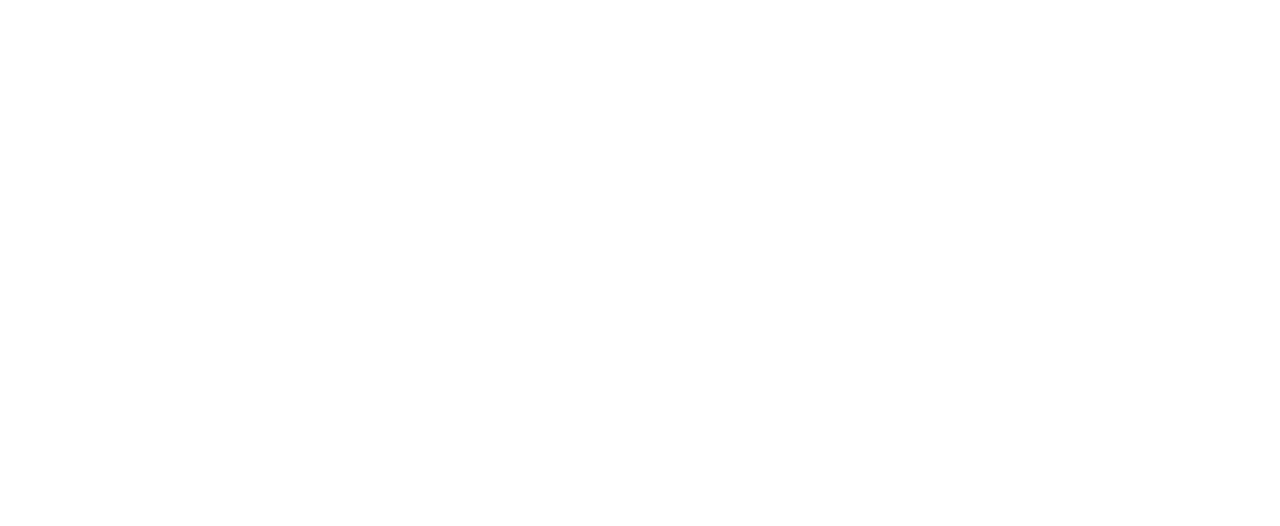
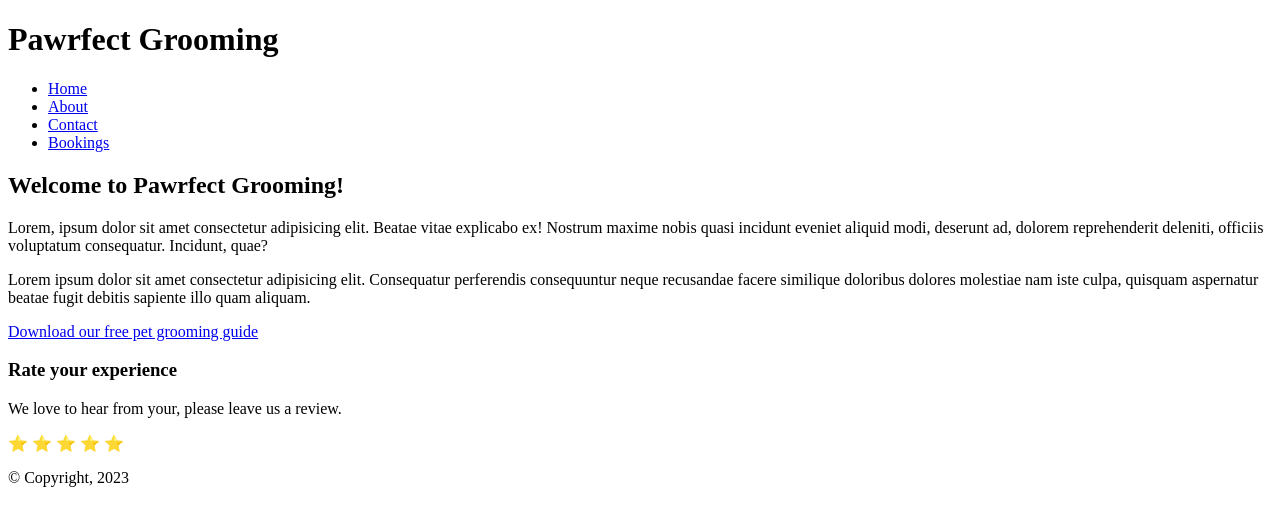
Before and after one commit to F23-mtm6201-010/mtm6201-week7, a plain HTML site: page index.html in a window 1280 px wide. Drawn offline with Linux system fonts and the light colour scheme.

Commit message:
adds html code

```diff
--- a/index.html
+++ b/index.html
@@ -9,7 +9,45 @@
 </head>
 
 <body>
-
+  <div class="container">
+    <header>
+      <h1>Pawrfect Grooming</h1>
+      <nav>
+        <ul>
+          <li><a href="#">Home</a></li>
+          <li><a href="#">About</a></li>
+          <li><a href="#">Contact</a></li>
+          <li><a href="#">Bookings</a></li>
+        </ul>
+      </nav>
+    </header>
+    <main>
+      <h2>Welcome to Pawrfect Grooming!</h2>
+      <p>
+        Lorem, ipsum dolor sit amet consectetur adipisicing elit. Beatae vitae explicabo ex! Nostrum maxime nobis quasi incidunt eveniet aliquid modi, deserunt ad, dolorem reprehenderit deleniti, officiis voluptatum consequatur. Incidunt, quae?
+      </p>
+      <p>
+        Lorem ipsum dolor sit amet consectetur adipisicing elit. Consequatur perferendis consequuntur neque recusandae facere similique doloribus dolores molestiae nam iste culpa, quisquam aspernatur beatae fugit debitis sapiente illo quam aliquam.
+      </p>
+      <a href="files/free-pet-grroming-guide.pdf" target="_blank">
+        Download our free pet grooming guide
+      </a>
+      <section class="ratings">
+        <h3>Rate your experience</h3>
+        <p>We love to hear from your, please leave us a review.</p>
+        <div class="stars">
+          <span>⭐</span>
+          <span>⭐</span>
+          <span>⭐</span>
+          <span>⭐</span>
+          <span>⭐</span>
+        </div><!-- closes .stars -->
+      </section><!-- closes .ratings -->
+    </main>
+    <footer>
+      <p>&copy; Copyright, 2023</p>
+    </footer>
+  </div><!-- closes .container -->
 </body>
 
 </html>
```
